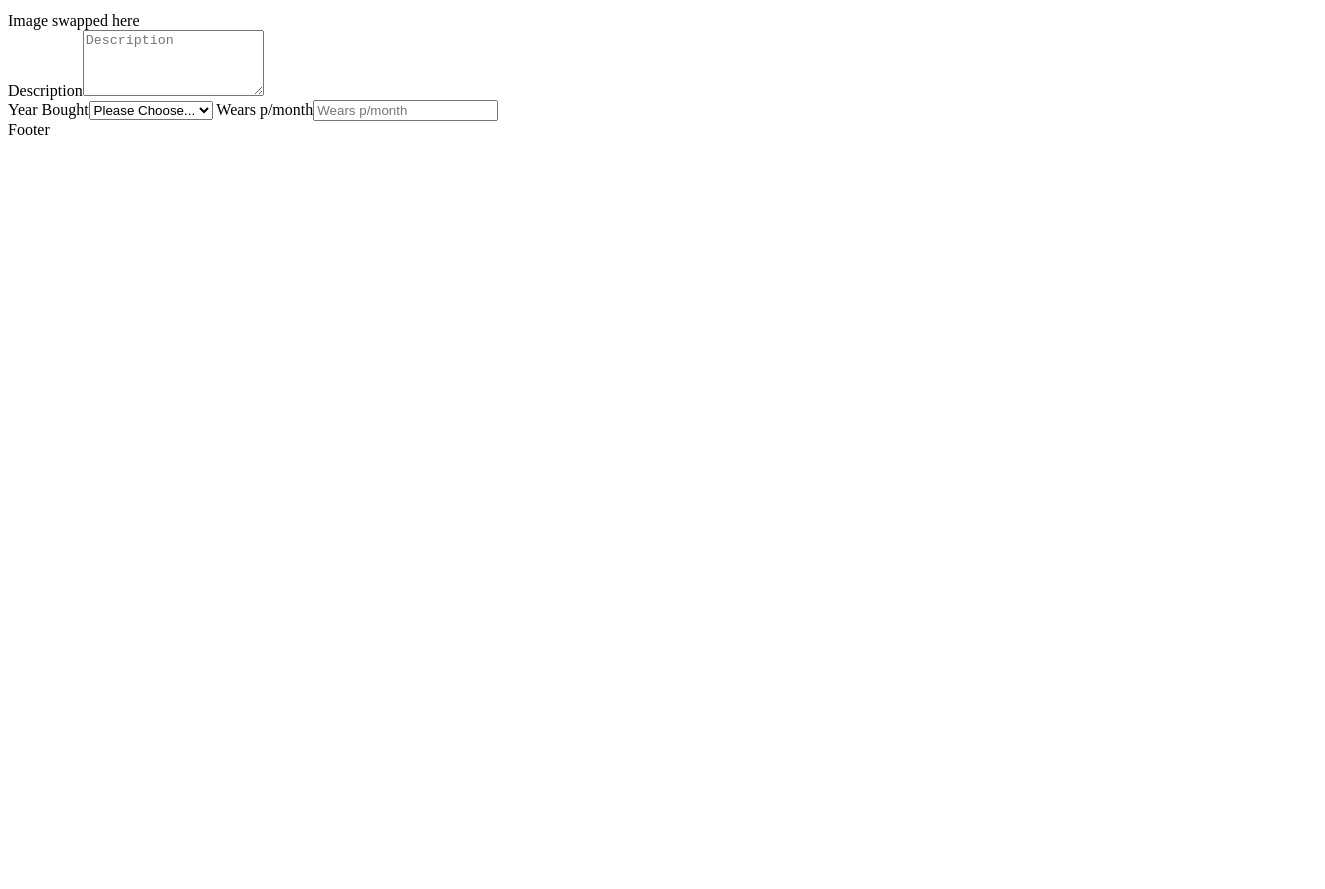
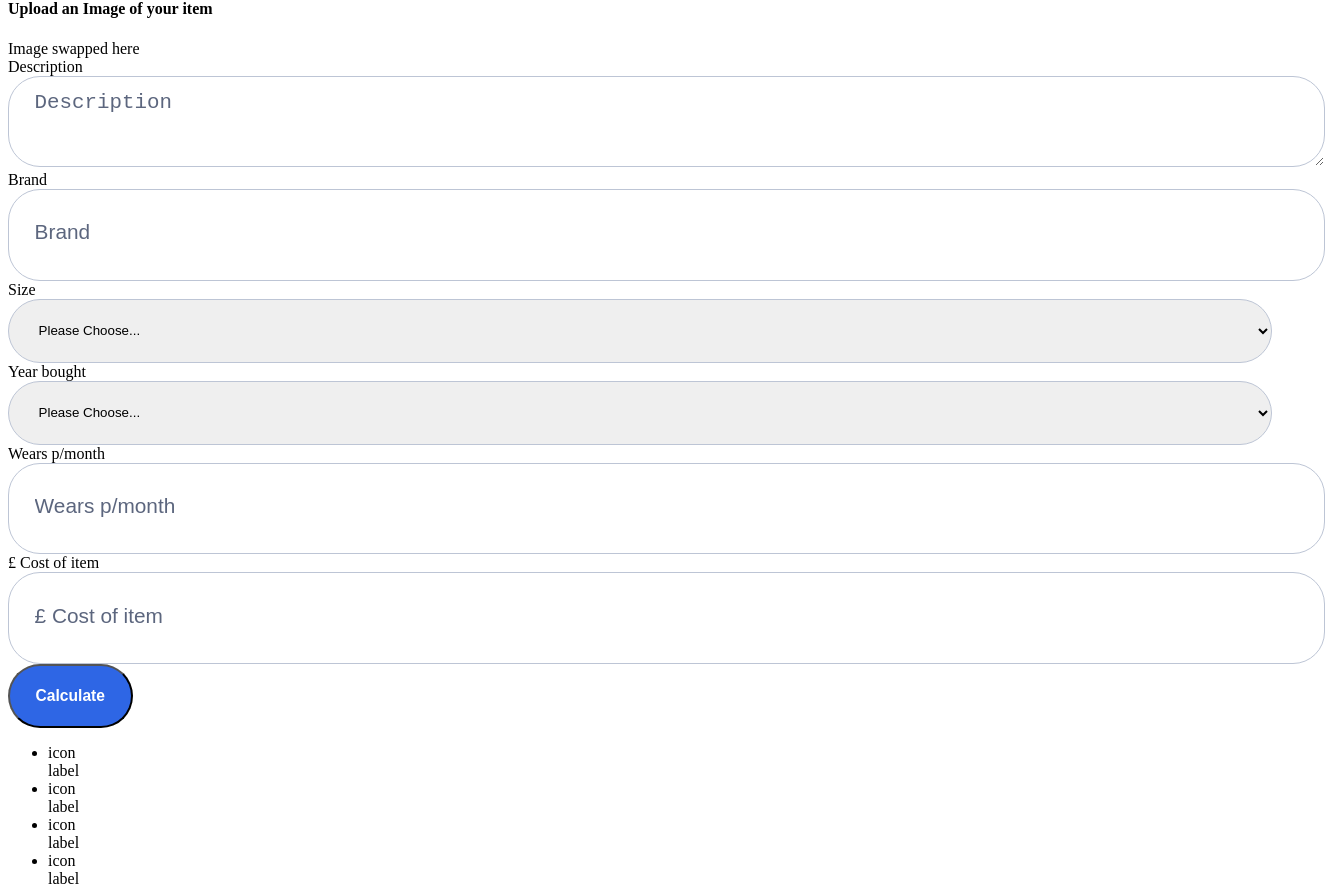
Before and after one commit to studioVMdev/bstn-challenge-client, a React (Create React App) app: page /calculate in a window 1280 px wide. Shown: the part 134-1023 px from the top of the page, 1325 px wide, since content can reach past the window. Before the commit the page ends 800 px from the top, so only its background shows below. Built offline with nearby package versions, Linux system fonts and the light colour scheme.

Commit message:
calculation complete

```diff
--- a/src/components/Footer/Footer.jsx
+++ b/src/components/Footer/Footer.jsx
@@ -1,9 +1,39 @@
 import React from "react";
-import "./Footer.scss"
-
+import "./Footer.scss";
 
 const Footer = () => {
-	return <div>Footer</div>;
+	return (
+		<>
+			<footer className="footer">
+				<div className="footer__container">
+					<nav className="footer__nav">
+						<ul className="footer__nav-list">
+							<li className="footer__nav-item">
+								<div className="footer__nav-icon">icon</div>
+								<div className="div__footer-nav-label">label</div>
+							</li>
+							<li className="footer__nav-item">
+								<div className="footer__nav-icon">icon</div>
+								<div className="div__footer-nav-label">label</div>
+							</li>
+							<li className="footer__nav-item">
+								<div className="footer__nav-icon">icon</div>
+								<div className="div__footer-nav-label">label</div>
+							</li>
+							<li className="footer__nav-item">
+								<div className="footer__nav-icon">icon</div>
+								<div className="div__footer-nav-label">label</div>
+							</li>
+							<li className="footer__nav-item">
+								<div className="footer__nav-icon">icon</div>
+								<div className="div__footer-nav-label">label</div>
+							</li>
+						</ul>
+					</nav>
+				</div>
+			</footer>
+		</>
+	);
 };
 
 export default Footer;
--- /dev/null
+++ b/src/components/buttons/Button/Button.jsx
@@ -0,0 +1,35 @@
+import React from "react";
+import "./Button.scss";
+
+const Button = ({
+	variant = "primary",
+	type,
+	value,
+	icon,
+	id,
+	handleClick,
+}) => {
+	//primary is default variant
+
+	//secondary - cancel variant
+	variant === "secondary" && (value = "Cancel");
+	//delete - delete variant
+	variant === "delete" && (value = "Delete");
+	//header - header variant
+
+	// You can also pass an icon which will show inside the button before the text;
+
+	//you can pass down whatever function you want to trigger when button is clicked
+
+	return (
+		<button
+			onClick={(e) => handleClick(e)}
+			className={`button button__${variant} ${icon && "button__with-icon"}`}
+		>
+			{icon}
+			<h3>{value}</h3>
+		</button>
+	);
+};
+
+export default Button;
--- /dev/null
+++ b/src/components/buttons/Button/Button.scss
@@ -0,0 +1,67 @@
+@use "../../../styles/partials/utils/index" as *;
+
+.button > h3 {
+  white-space: nowrap;
+}
+
+.button {
+  & > svg {
+    fill: "red";
+  }
+  height: 4rem;
+  width: 100%;
+  border-radius: 2rem;
+  padding: 0.8rem 1.6rem;
+  @include flex;
+  @include media-tablet {
+    width: fit-content;
+    // width: 100%;
+  }
+  &__with-icon {
+    gap: 1rem;
+  }
+
+  &__primary {
+    background-color: $clr-primary-indigo;
+    color: $clr-primary-white;
+    &:hover {
+      background-color: $clr-bg-black;
+    }
+  }
+
+  &__secondary {
+    background-color: $clr-primary-white;
+    color: $clr-secondary-darkgrey;
+    border: 1px solid $clr-secondary-lightgrey;
+    &:hover {
+      background-color: $clr-primary-white;
+      color: $clr-primary-indigo;
+      border: 1px solid $clr-primary-indigo;
+    }
+
+    @include media-tablet {
+    }
+  }
+
+  &__delete {
+    background-color: $clr-red;
+    color: $clr-primary-white;
+    &:hover {
+      background-color: $clr-bg-black;
+    }
+  }
+
+  &__header {
+    // background-color: $clr-red;
+    // border: 1px solid red;
+    color: $clr-primary-white;
+
+    &:active {
+      background-color: $clr-bg-black;
+    }
+
+    &:hover {
+      text-decoration: underline;
+    }
+  }
+}
--- /dev/null
+++ b/src/components/inputs/InputText/InputText.jsx
@@ -0,0 +1,24 @@
+import React from "react";
+import "./InputText.scss";
+
+const InputText = ({ name, label, value, handleOnChange }) => {
+	return (
+		<>
+			<label htmlFor={name} className="input__label h3">
+				{" "}
+				{label}
+			</label>
+			<input
+				onChange={handleOnChange}
+				className="input__field p-medium"
+				type="text"
+				name={name}
+				label={label}
+				placeholder={label}
+				value={value}
+			/>
+		</>
+	);
+};
+
+export default InputText;
--- /dev/null
+++ b/src/components/inputs/InputText/InputText.scss
@@ -0,0 +1,42 @@
+@use "../../../styles/partials/utils/index" as *;
+
+
+.input {
+  // width: 100%;
+  // position: relative;
+  @include flex(flex-start, flex-start, column);
+
+  @include media-tablet{
+  }
+
+	&__label {
+    padding-bottom: 0.4rem;
+	}
+
+	&__field {
+    width: 100%;
+    border-radius: 50%;
+		height: 4rem;
+		min-width: 12rem;
+		border-radius: 2rem;
+		padding: 0.8rem 1.6rem;
+    border:1px solid  $clr-secondary-lightgrey;
+		@include media-tablet {
+      // max-width: 28rem;
+		}
+
+    &::placeholder{
+      height: 100%;
+      color: $clr-secondary-darkgrey;
+      font-size: 1.3rem;
+      line-height: 1.8rem;
+      font-weight: 400;
+    }
+
+    &:active, &:focus{
+      border:1px solid  $clr-primary-indigo;
+    }
+	}
+	&__wrapper {
+	}
+}
--- a/src/pages/PageCalculate/PageCalculate.jsx
+++ b/src/pages/PageCalculate/PageCalculate.jsx
@@ -1,35 +1,59 @@
-import React from "react";
+import React, { useEffect } from "react";
 import { useState } from "react";
 import "./PageCalculate.scss";
 
 import InputTextArea from "../../components/inputs/InputTextArea/InputTextArea";
 import InputSelect from "../../components/inputs/InputSelect/InputSelect";
 import InputNumber from "../../components/inputs/InputNumber/InputNumber";
+import InputText from "../../components/inputs/InputText/InputText";
+
+import Button from "../../components/buttons/Button/Button";
 
 const PageCalculate = () => {
 	const [years, setYears] = useState([2022, 2021, 2020, 2019, 2018, 2017]);
 
 	const [year, setYear] = useState("");
-
 	const handleOnYearChange = (e) => {
 		setYear(e.target.value);
 	};
-
 	const [wears, setWears] = useState("");
-
 	const handleWearsOnChange = (e) => {
 		setWears(e.target.value);
 	};
 
+	const [cost, setCost] = useState("");
+	const handleCostOnChange = (e) => {
+		setCost(e.target.value);
+	};
+
+	const [cpw, setCpw] = useState("");
+
+	const calculateCPW = () => {
+		const result = cost / ((2023 - year) * 12 * wears);
+		console.log("calculating...");
+		console.log("result is: ", result);
+		setCpw(result);
+		//! resets
+		setYear("");
+		setWears("");
+		setCost("");
+	};
+
+	useEffect(() => {
+		cpw && console.log("showing modal");
+		//!Show modal and pass cpd here
+	}, [cpw]);
+
 	return (
 		<>
-			<div className="page-title">
+			<section className="page-title">
 				<div className="page-title__container">
 					<h1 className="page-title__heading">The CPW of your Garment</h1>
 				</div>
-			</div>
+			</section>
 
-			<div className="upload">
+			<section className="upload">
+				<h5 className="step-label">Step 1/3</h5>
 				<div className="upload__container">
 					<h4 className="upload__subheading app">
 						Upload an Image of your item
@@ -43,15 +67,25 @@ const PageCalculate = () => {
 				</div>
 
 				<InputTextArea name="description" label="Description" />
+			</section>
+
+			<section className="details">
+				<div className="details__container">
+					<InputText label="Brand" />
+					<InputSelect
+						options={["S", "M", "L"]}
+						label="Size"
+						// handleOnChange={}
+					/>
 				</div>
+			</section>
 
-			<div className="calculator">
+			<section className="calculator">
 				<div className="calculator__container">
-					<div className="calculator__year">
-						<div className="calculator__wrapper-top">
+					<div className="calculator__wrapper">
 						<InputSelect
 							options={years}
-								label="Year Bought"
+							label="Year bought"
 							handleOnChange={handleOnYearChange}
 						/>
 
@@ -60,10 +94,23 @@ const PageCalculate = () => {
 							value={wears}
 							handleOnChange={handleWearsOnChange}
 						/>
+
+						<InputNumber
+							label="£ Cost of item"
+							value={cost}
+							handleOnChange={handleCostOnChange}
+						/>
 					</div>
+
+					<Button
+						variant="primary"
+						value="Calculate"
+						icon=""
+						id=""
+						handleClick={calculateCPW}
+					/>
 				</div>
-				</div>
-			</div>
+			</section>
 		</>
 	);
 };
```
Lines whose indentation alone changed are shown as unchanged.
